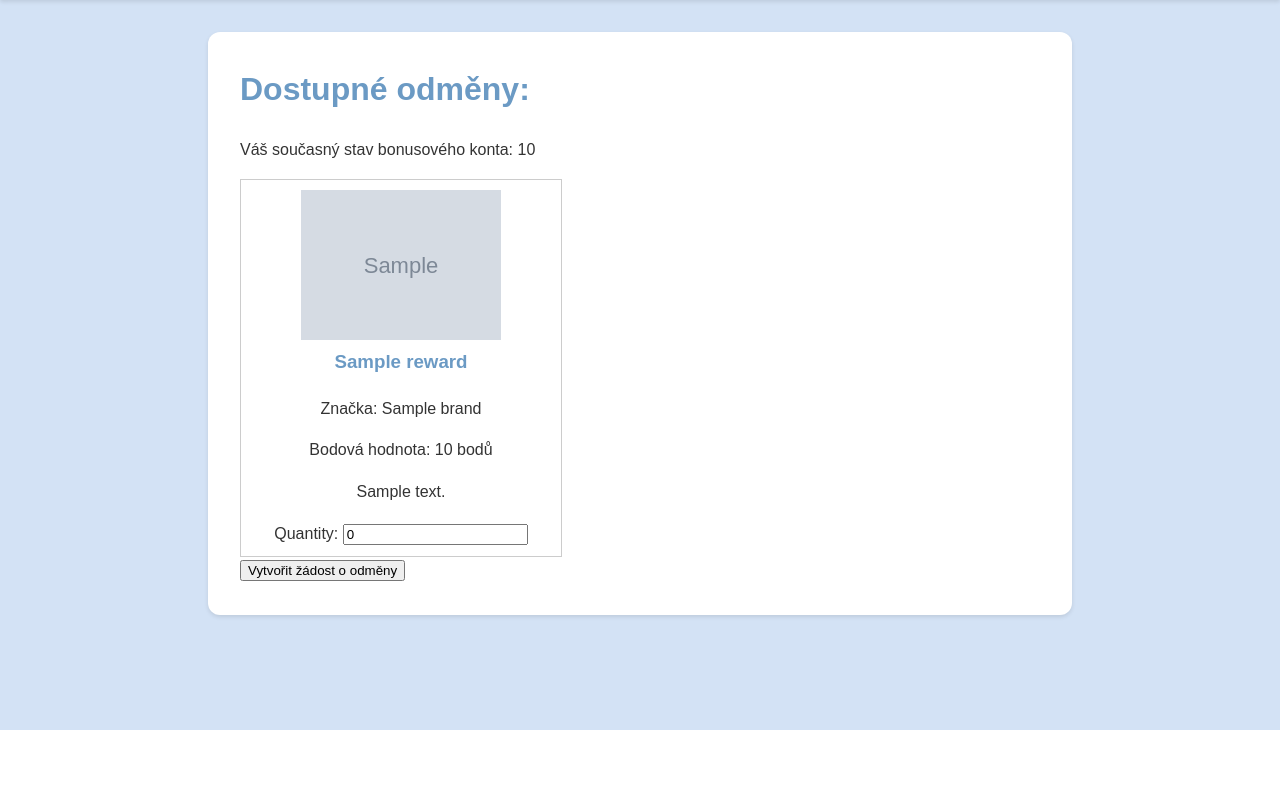
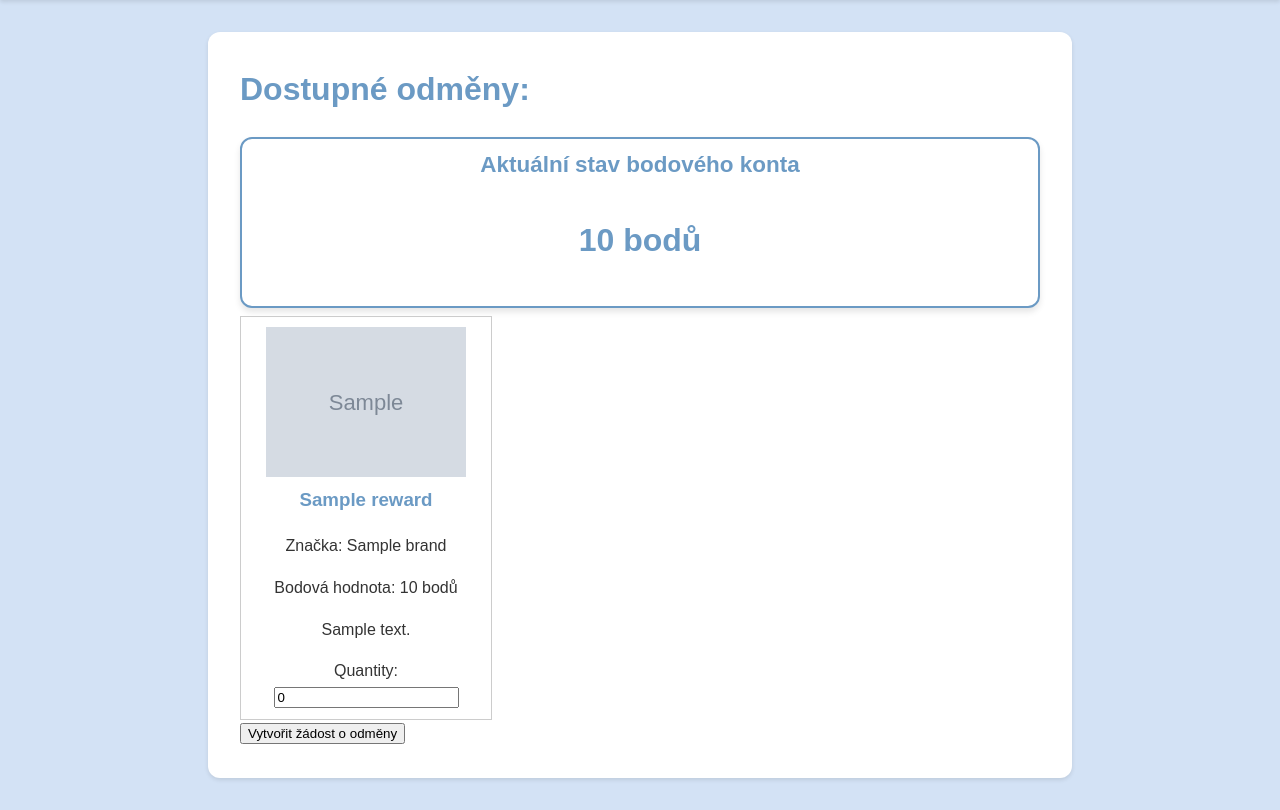
Before and after one commit to fajlajpi/bonus, a Django app: template pa_bonus/templates/rewards.html in a window 1280 px wide. Shown: the part 70-880 px from the top of the page. Before the commit the page ends 800 px from the top, so only its background shows below. Run offline with Django 5.2, Linux system fonts and the light colour scheme; the template is opened without the code that fills it: most values are stand-ins (such as "Sample title", 1, 10 or a date in 2020); grey boxes marked "Sample" are stand-in pictures.

Commit message:
Improvements: Three columns, better point balance infobox

```diff
--- a/pa_bonus/templates/rewards.html
+++ b/pa_bonus/templates/rewards.html
@@ -6,7 +6,10 @@
 {% block content %}
   <h1>Dostupné odměny:</h1>
 
-  <p>Váš současný stav bonusového konta: {{ user_balance }}</p>
+  <div class="points-summary">
+    <h3>Aktuální stav bodového konta</h3>
+    <p class="total-points">{{ user_balance }} bodů</p>
+  </div>
 
   {% if messages %}
     <ul class="messages">
@@ -54,7 +57,7 @@
     .reward-item {
         border: 1px solid #ccc;
         padding: 10px;
-        width: 300px;
+        width: 230px;
         text-align: center;
     }
 
```
